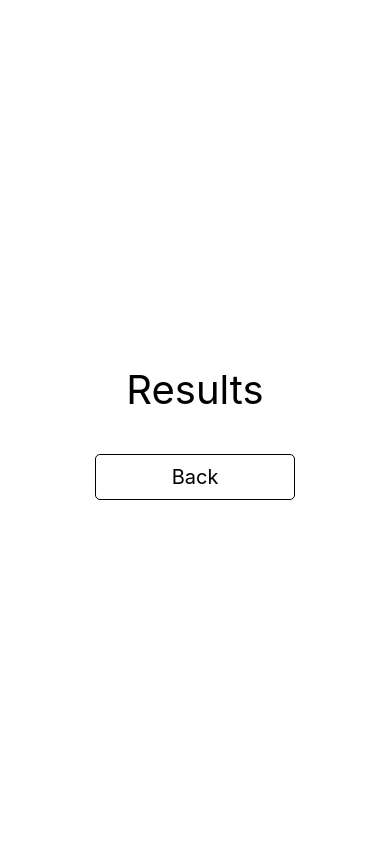
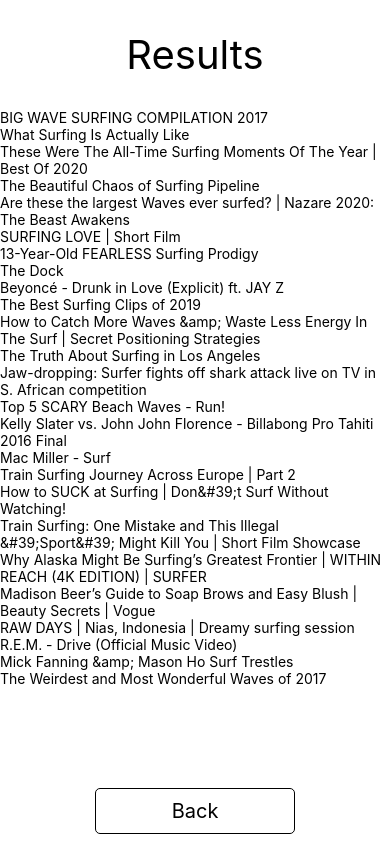
Before and after one commit to tommyrharper/youtube-wrapper, a React Native app: screen /Results in a window 390 px wide. Built offline with nearby package versions, Linux system fonts and the light colour scheme.

Commit message:
Move ResultsScreen into its own folder

```diff
--- a/src/NavigationStack.tsx
+++ b/src/NavigationStack.tsx
@@ -4,7 +4,7 @@
 import { LengthOfTimeScreen } from './screens/LengthOfTimeScreen';
 
 import { NumberVideosScreen } from './screens/NumberVideosScreen';
-import { ResultsScreen } from './screens/ResultsScreen';
+import { ResultsScreen } from './screens/ResultsScreen/ResultsScreen';
 import { SearchScreen } from './screens/SearchScreen';
 
 export type RootStackParamList = {
--- a/src/screens/ResultsScreen.tsx
+++ /dev/null
@@ -1,26 +0,0 @@
-import React from 'react';
-import { useNavigation } from '@react-navigation/native';
-import Constants from 'expo-constants';
-import { CTAButton } from '../components/CTAButton';
-import { Heading } from '../components/Heading';
-import { DefaultContainer } from '../components/DefaultContainer';
-import { Input } from '../components/Input';
-import { useStore } from '../store';
-import { mockResults } from '../mockResults';
-
-export const ResultsScreen = () => {
-  const { navigate, goBack } = useNavigation();
-  const { searchTerm, setSearchTerm } = useStore();
-
-  console.log(`searchTerm`, searchTerm)
-  console.log(`mockResults`, mockResults)
-
-  // console.log(`Constants`, Constants.manifest.extra.googleApiKey);
-
-  return (
-    <DefaultContainer>
-      <Heading>Results</Heading>
-      <CTAButton onPress={goBack}>Back</CTAButton>
-    </DefaultContainer>
-  );
-};
--- /dev/null
+++ b/src/screens/ResultsScreen/ResultsScreen.tsx
@@ -0,0 +1,34 @@
+import React from 'react';
+import { useNavigation } from '@react-navigation/native';
+import { FlatList, Text } from 'react-native';
+import { CTAButton } from '../../components/CTAButton';
+import { Heading } from '../../components/Heading';
+import { DefaultContainer } from '../../components/DefaultContainer';
+import { useSearchTermStore } from '../../store';
+import { mockResults } from '../../mockResults';
+
+// console.log(`Constants`, Constants.manifest.extra.googleApiKey);
+
+export const ResultsScreen = () => {
+  const { navigate, goBack } = useNavigation();
+  // const { data, loading, error } = useFetchResults()
+  const { data, loading, error } = {
+    loading: false,
+    error: false,
+    data: mockResults,
+  };
+
+  return (
+    <DefaultContainer>
+      <Heading>Results</Heading>
+      <FlatList
+        data={data.items}
+        keyExtractor={(item) => item.id.videoId}
+        renderItem={({ item }) => {
+          return <Text>{item.snippet.title}</Text>;
+        }}
+      />
+      <CTAButton onPress={goBack}>Back</CTAButton>
+    </DefaultContainer>
+  );
+};
```
